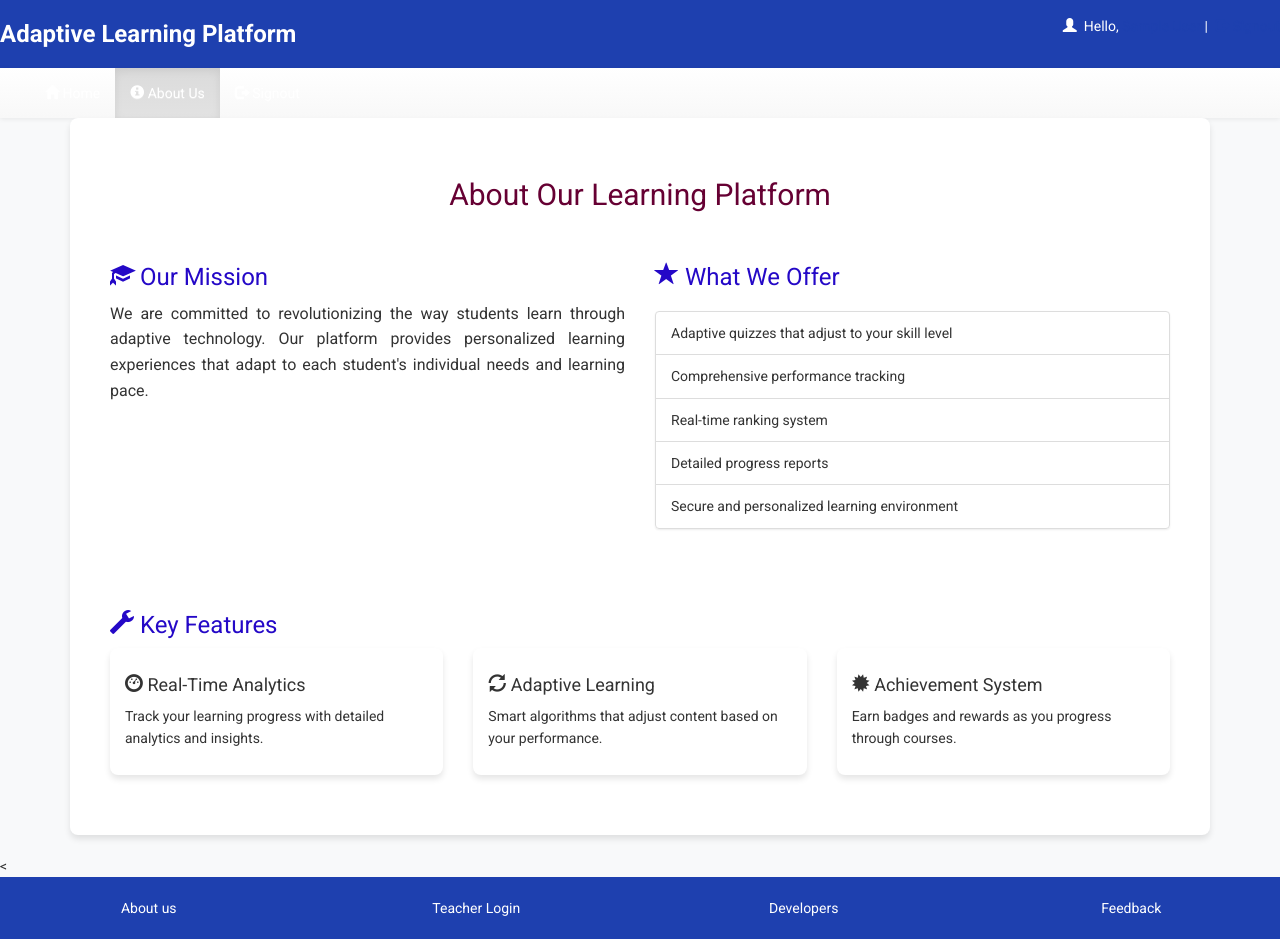
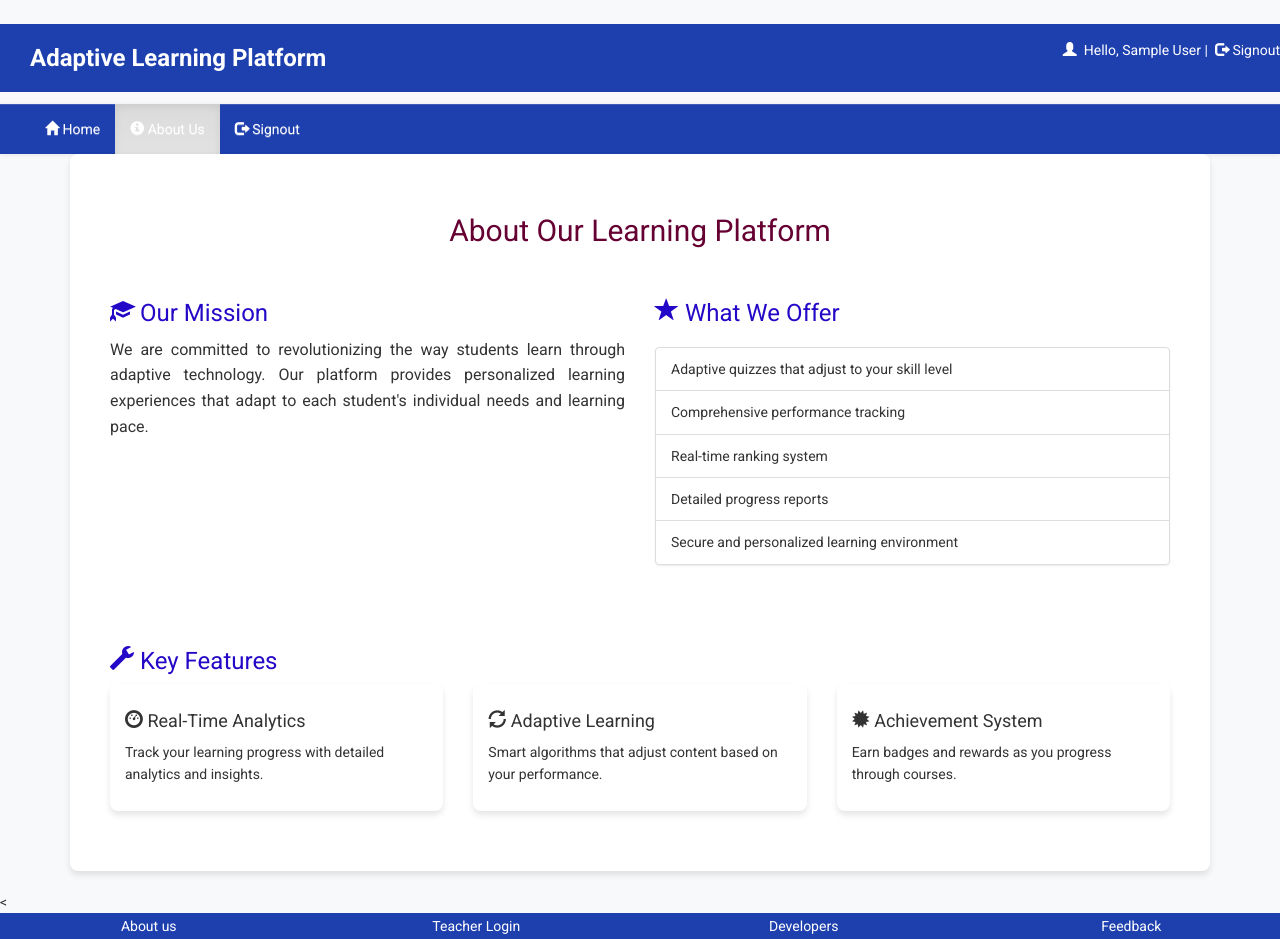
Before and after one commit to mayowaagbi/Online-Learning-System-main, a PHP site: page /about.php in a window 1280 px wide. Run offline with PHP 8.4, Linux system fonts and the light colour scheme; the visitor is signed in with stand-in values (Sample User, id 1).

Commit message:
Minor design changes

```diff
--- a/css/main.css
+++ b/css/main.css
@@ -10,20 +10,29 @@ a {
 }
 /* Header */
 .header {
+  margin-top: 24px;
   background-color: #1e40af;
   color: white;
   padding: 15px 0;
+  margin-bottom: 12px;
 }
 
 .logo {
+  margin-left: 30px;
   font-size: 24px;
   font-weight: 600;
   color: white;
 }
 
+/* User name color */
+.log {
+  color: white; /* Sets the text color to white */
+}
+
 /* Navigation Menu */
 .navbar-default {
   background-color: #1e40af;
+  background-image: none;
   border: none;
   border-radius: 0;
   margin-bottom: 0;
@@ -129,12 +138,14 @@ a {
   border-color: #1e40af;
   box-shadow: 0 0 5px rgba(30, 64, 175, 0.5);
 }
-
+form{
+  margin-bottom: 2px;
+}
 /* Footer */
 .footer {
   background-color: #1e40af;
   color: white;
-  padding: 20px 0;
+  padding: 2px 0;
   text-align: center;
 }
 
```
